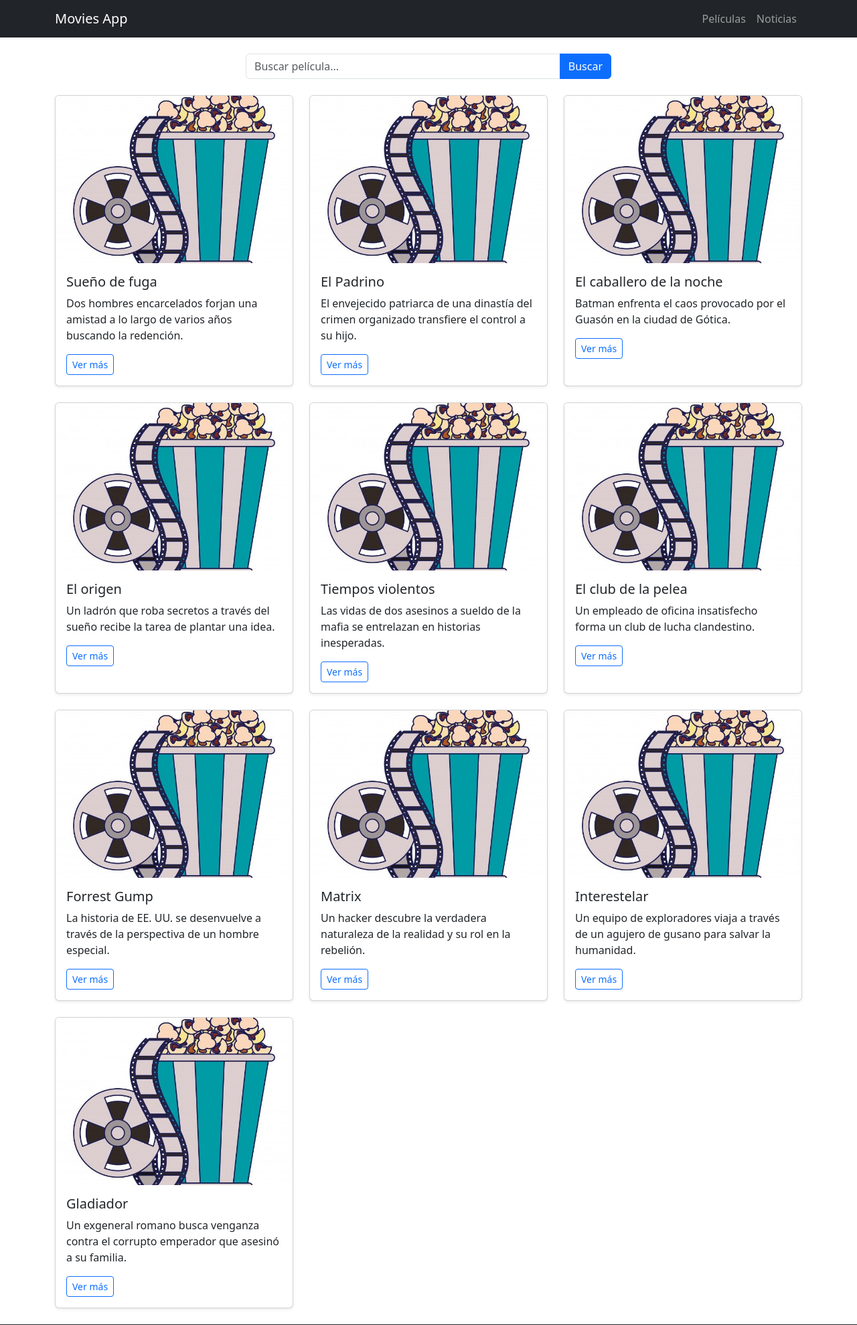
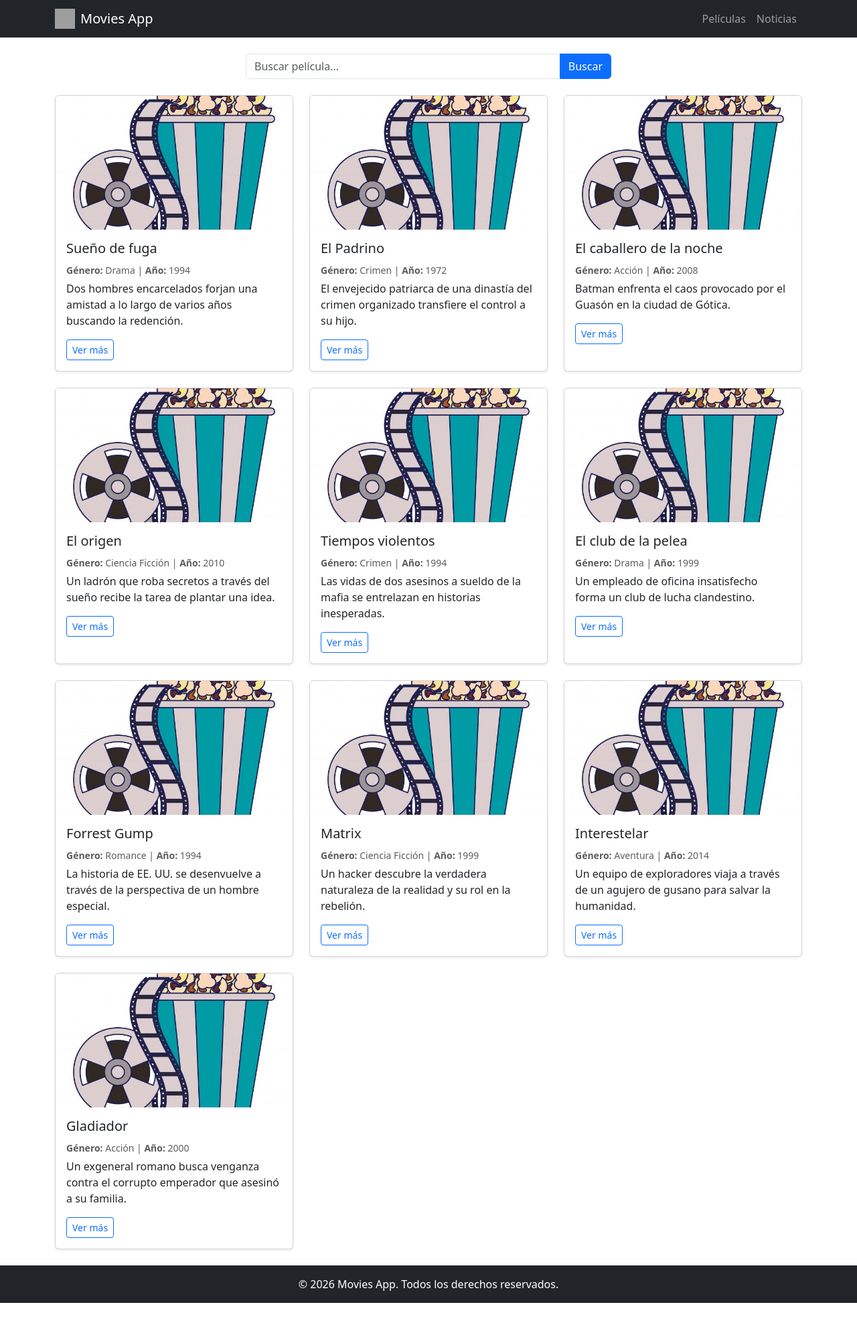
Before and after one commit to Elduque77/Taller1_Integrador, a Django app: page / in a window 1280 px wide. Shown: the top 1979 px of the page at 67% size. After the commit the page ends 1946 px from the top, so only its background shows below. Run offline with Django 5.2, Linux system fonts and the light colour scheme; data comes from the database, SQL or seed files in the repository; both versions use the stored data as it was after the commit; parts of the project's set-up code (start-up, migrations or seed data) failed here and were passed over; grey boxes are pictures that could not be loaded.

Commit message:
renderizar genre, year e imagen estatica del navbar

```diff
--- a/movie/templates/base.html
+++ b/movie/templates/base.html
@@ -11,7 +11,12 @@
     <!-- Navbar -->
     <nav class="navbar navbar-expand-lg navbar-dark bg-dark">
         <div class="container">
-            <a class="navbar-brand" href="{% url 'home' %}">Movies App</a>
+           {% load static %}
+<!-- ... -->
+<a class="navbar-brand d-flex align-items-center gap-2" href="{% url 'home' %}">
+    <img src="{% static 'movie/images/logo.png' %}" alt="Logo" width="30" height="30">
+    Movies App
+</a>
             <button class="navbar-toggler" type="button" data-bs-toggle="collapse" data-bs-target="#navbarNav">
                 <span class="navbar-toggler-icon"></span>
             </button>
--- a/movie/templates/home.html
+++ b/movie/templates/home.html
@@ -17,10 +17,13 @@
     <div class="col">
         <div class="card h-100 shadow-sm">
             {% if movie.image %}
-            <img src="{{ movie.image.url }}" class="card-img-top" alt="{{ movie.title }}" style="height: 250px; object-fit: cover;">
-            {% endif %}
+<img src="{{ movie.image.url }}" class="card-img-top" alt="{{ movie.title }}" style="height: 200px; object-fit: cover;">
+{% endif %}
             <div class="card-body">
                 <h5 class="card-title">{{ movie.title }}</h5>
+                <p class="card-text text-muted mb-1">
+                <small><strong>Género:</strong> {{ movie.genre }} | <strong>Año:</strong> {{ movie.year }}</small>
+                </p>
                 <p class="card-text">{{ movie.description|truncatewords:20 }}</p>
                 {% if movie.url %}
                 <a href="{{ movie.url }}" class="btn btn-outline-primary btn-sm" target="_blank">Ver más</a>
```
Also changed, not shown: JPeliculas/settings.py (+9 -11 lines), db.sqlite3.
